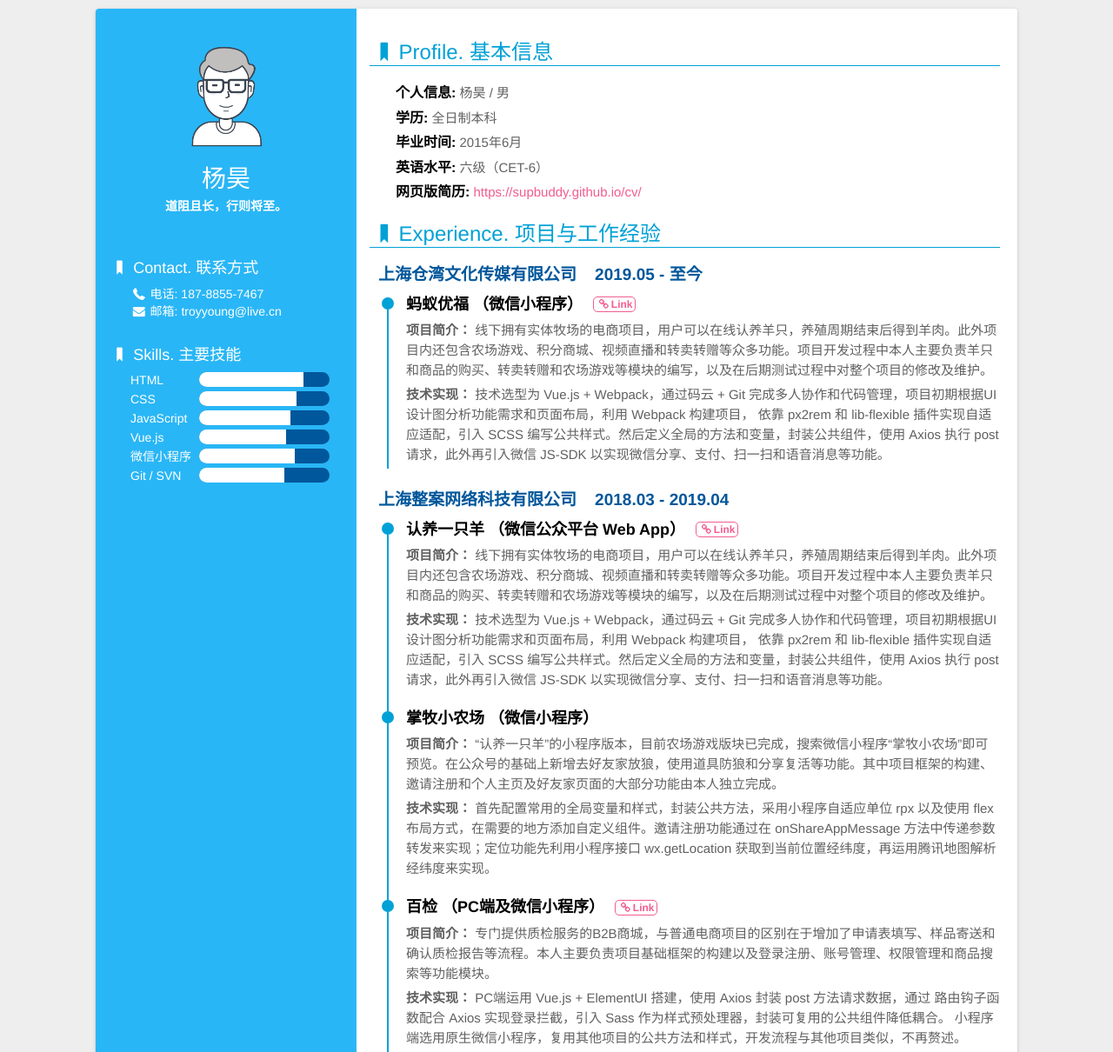
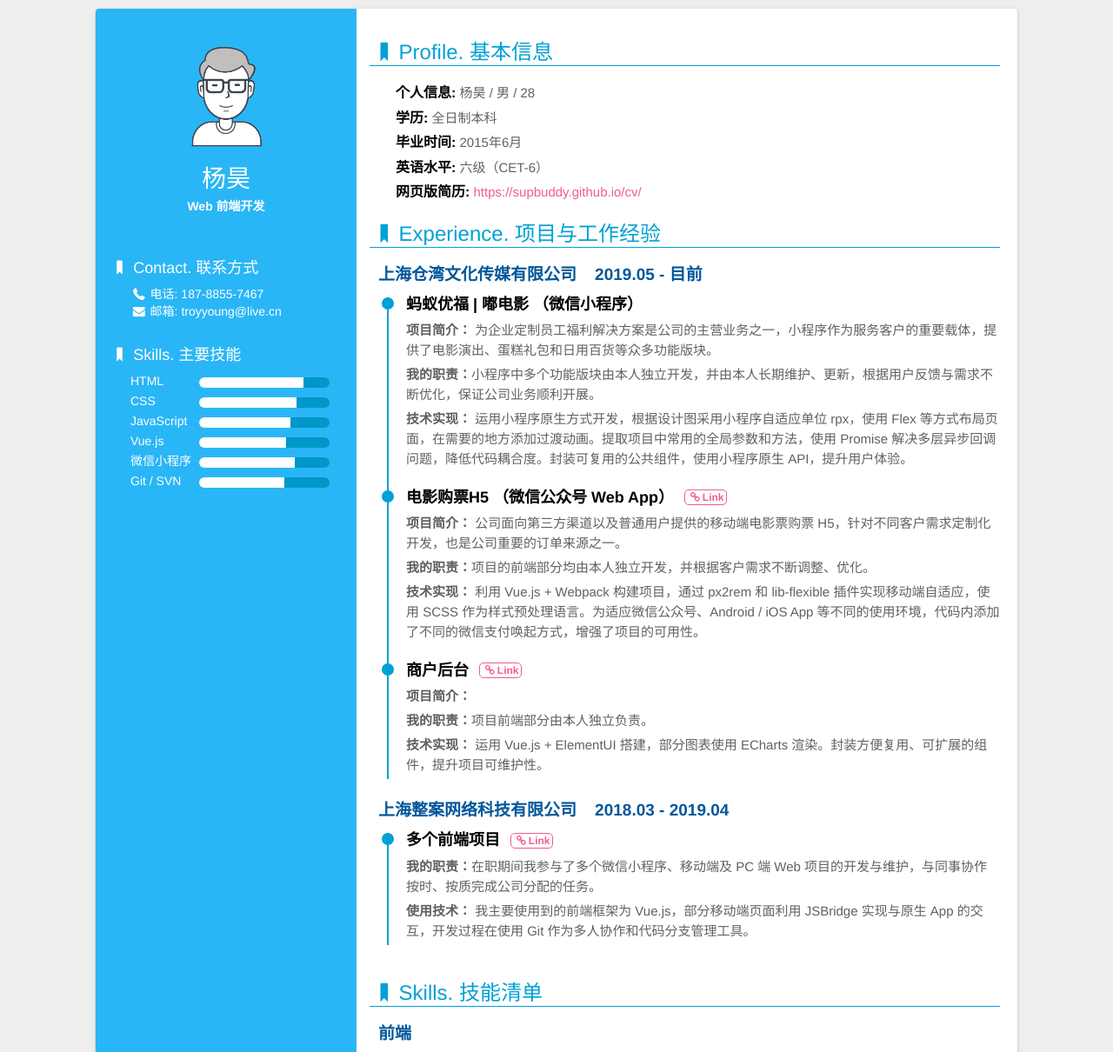
Before and after one commit to SupBuddy/cv, a website: page index.html in a window 1280 px wide. Shown: the top 1210 px of the page at 87% size. Drawn offline with Linux system fonts and the light colour scheme; some packages are replaced by stand-ins of ours; a script that the page names is missing.

Commit message:
modified resume

```diff
--- a/index.html
+++ b/index.html
@@ -4,8 +4,8 @@
 <head>
     <meta charset="UTF-8">
     <title>杨昊的简历</title>
-    <meta name="description" content="我是一个充满活力、对前端由衷热爱、善于发现问题的前端工程师。我目前正在寻找前端工程师岗位，希望借此机会为贵司献上我的一点绵薄之力，快招我到碗里来吧！">
-    <meta name="keywords" content="DIYgod,前端,工作,简历">
+    <meta name="description" content="杨昊，前端开发工程师简历">
+    <meta name="keywords" content="前端,简历">
     <link rel="shortcut icon" href="favicon.ico">
     <link rel="stylesheet" href="dist/css/style.min.css">
     <link rel="stylesheet" href="dist/css/fontello.min.css">
@@ -28,7 +28,7 @@
     </script>
     <style>
         .skill-bar-wrap {
-            background-color: #01579B;
+            /* background-color: #01579B; */
         }
     </style>
 </head>
@@ -39,7 +39,7 @@
             <div class="title">
                 <img src="./img/avatar.png" data-action="zoom">
                 <h1>杨昊</h1>
-                <h2>道阻且长，行则将至。</h2>
+                <h2>Web 前端开发</h2>
             </div>
             <ul class="side-info">
                 <li class="someRight">
@@ -101,7 +101,7 @@
             <ul class="main-info">
                 <li class="someRight">
                     <dt><i class="icon-bookmark"></i>Profile. 基本信息</dt>
-                    <dd><strong>个人信息:</strong> <span>杨昊 / 男</span></dd>
+                    <dd><strong>个人信息:</strong> <span>杨昊 / 男 / 28</span></dd>
                     <dd><strong>学历:</strong> <span>全日制本科</span></dd>
                     <dd><strong>毕业时间:</strong> <span>2015年6月</span></dd>
                     <!-- <dd><strong>毕业院校:</strong> <span>云南师范大学</span></dd> -->
@@ -115,20 +115,54 @@
                     <dt><i class="icon-bookmark"></i>Experience. 项目与工作经验</dt>
 
 
-                    <h3>上海仓湾文化传媒有限公司 &nbsp&nbsp 2019.05 - 至今</h3>
+                    <h3>上海仓湾文化传媒有限公司 &nbsp&nbsp 2019.05 - 目前</h3>
                     <ul class="exp">
                         <li>
                             <div class="circle"></div>
                             <h4>
-                                <span>蚂蚁优福 （微信小程序）</span>
-                                <!-- <a href="https://github.com/SupBuddy/e-Commerce" target="_blank"><i class="icon-link"></i>Source Codes</a> -->
+                                <span>蚂蚁优福 | 嘟电影 （微信小程序）</span>
+                            </h4>
+                            <p>
+                                <strong>项目简介：</strong> 为企业定制员工福利解决方案是公司的主营业务之一，小程序作为服务客户的重要载体，提供了电影演出、蛋糕礼包和日用百货等众多功能版块。
+                            </p>
+                            <p>
+                                <strong>我的职责：</strong>小程序中多个功能版块由本人独立开发，并由本人长期维护、更新，根据用户反馈与需求不断优化，保证公司业务顺利开展。
+                            </p>
+                            <p>
+                                <strong>技术实现：</strong> 运用小程序原生方式开发，根据设计图采用小程序自适应单位 rpx，使用 Flex 等方式布局页面，在需要的地方添加过渡动画。提取项目中常用的全局参数和方法，使用 Promise 解决多层异步回调问题，降低代码耦合度。封装可复用的公共组件，使用小程序原生 API，提升用户体验。
+                            </p>
+                            <!-- <img src="./img/dumovie.jpg" data-action="zoom" width="160px"> -->
+                        </li>
+                        <li>
+                            <div class="circle"></div>
+                            <h4>
+                                <span>电影购票H5 （微信公众号 Web App）</span>
+                                <a href="https://wap.mayiufu.com/duwap/index.html" target="_blank"><i class="icon-link"></i>Link</a>
+                            </h4>
+                            <p>
+                                <strong>项目简介：</strong> 公司面向第三方渠道以及普通用户提供的移动端电影票购票 H5，针对不同客户需求定制化开发，也是公司重要的订单来源之一。
+                            </p>
+                            <p>
+                                <strong>我的职责：</strong>项目的前端部分均由本人独立开发，并根据客户需求不断调整、优化。
+                            </p>
+                            <p>
+                                <strong>技术实现：</strong> 利用 Vue.js + Webpack 构建项目，通过 px2rem 和 lib-flexible 插件实现移动端自适应，使用 SCSS 作为样式预处理语言。为适应微信公众号、Android / iOS App 等不同的使用环境，代码内添加了不同的微信支付唤起方式，增强了项目的可用性。
+                            </p>
+                        </li>
+                        <li>
+                            <div class="circle"></div>
+                            <h4>
+                                <span>商户后台</span>
                                 <a href="http://zhangmuapp.tstmobile.com/dist/#/" target="_blank"><i class="icon-link"></i>Link</a>
                             </h4>
                             <p>
-                                <strong>项目简介：</strong> 线下拥有实体牧场的电商项目，用户可以在线认养羊只，养殖周期结束后得到羊肉。此外项目内还包含农场游戏、积分商城、视频直播和转卖转赠等众多功能。项目开发过程中本人主要负责羊只和商品的购买、转卖转赠和农场游戏等模块的编写，以及在后期测试过程中对整个项目的修改及维护。
+                                <strong>项目简介：</strong>
                             </p>
                             <p>
-                                <strong>技术实现：</strong> 技术选型为 Vue.js + Webpack，通过码云 + Git 完成多人协作和代码管理，项目初期根据UI设计图分析功能需求和页面布局，利用 Webpack 构建项目， 依靠 px2rem 和 lib-flexible 插件实现自适应适配，引入 SCSS 编写公共样式。然后定义全局的方法和变量，封装公共组件，使用 Axios 执行 post 请求，此外再引入微信 JS-SDK 以实现微信分享、支付、扫一扫和语音消息等功能。
+                                <strong>我的职责：</strong>项目前端部分由本人独立负责。
+                            </p>
+                            <p>
+                                <strong>技术实现：</strong> 运用 Vue.js + ElementUI 搭建，部分图表使用 ECharts 渲染。封装方便复用、可扩展的组件，提升项目可维护性。
                             </p>
                         </li>
                     </ul>
@@ -139,8 +173,20 @@
                         <li>
                             <div class="circle"></div>
                             <h4>
+                                <span>多个前端项目</span>
+                                <a href="http://zhangmuapp.tstmobile.com/dist/#/" target="_blank"><i class="icon-link"></i>Link</a>
+                            </h4>
+                            <p>
+                                <strong>我的职责：</strong>在职期间我参与了多个微信小程序、移动端及 PC 端 Web 项目的开发与维护，与同事协作按时、按质完成公司分配的任务。
+                            </p>
+                            <p>
+                                <strong>使用技术：</strong> 我主要使用到的前端框架为 Vue.js，部分移动端页面利用 JSBridge 实现与原生 App 的交互，开发过程在使用 Git 作为多人协作和代码分支管理工具。
+                            </p>
+                        </li>
+                        <!-- <li>
+                            <div class="circle"></div>
+                            <h4>
                                 <span>认养一只羊 （微信公众平台 Web App）</span>
-                                <!-- <a href="https://github.com/SupBuddy/e-Commerce" target="_blank"><i class="icon-link"></i>Source Codes</a> -->
                                 <a href="http://zhangmuapp.tstmobile.com/dist/#/" target="_blank"><i class="icon-link"></i>Link</a>
                             </h4>
                             <p>
@@ -174,7 +220,7 @@
                             <p>
                                 <strong>技术实现：</strong> PC端运用 Vue.js + ElementUI 搭建，使用 Axios 封装 post 方法请求数据，通过 路由钩子函数配合 Axios 实现登录拦截，引入 Sass 作为样式预处理器，封装可复用的公共组件降低耦合。 小程序端选用原生微信小程序，复用其他项目的公共方法和样式，开发流程与其他项目类似，不再赘述。
                             </p>
-                        </li>
+                        </li> -->
                     </ul>
 
                     <!-- <h3>个人项目</h3>
```
Also changed, not shown: dist/css/style.min.css, img/dumovie.jpg (added).
